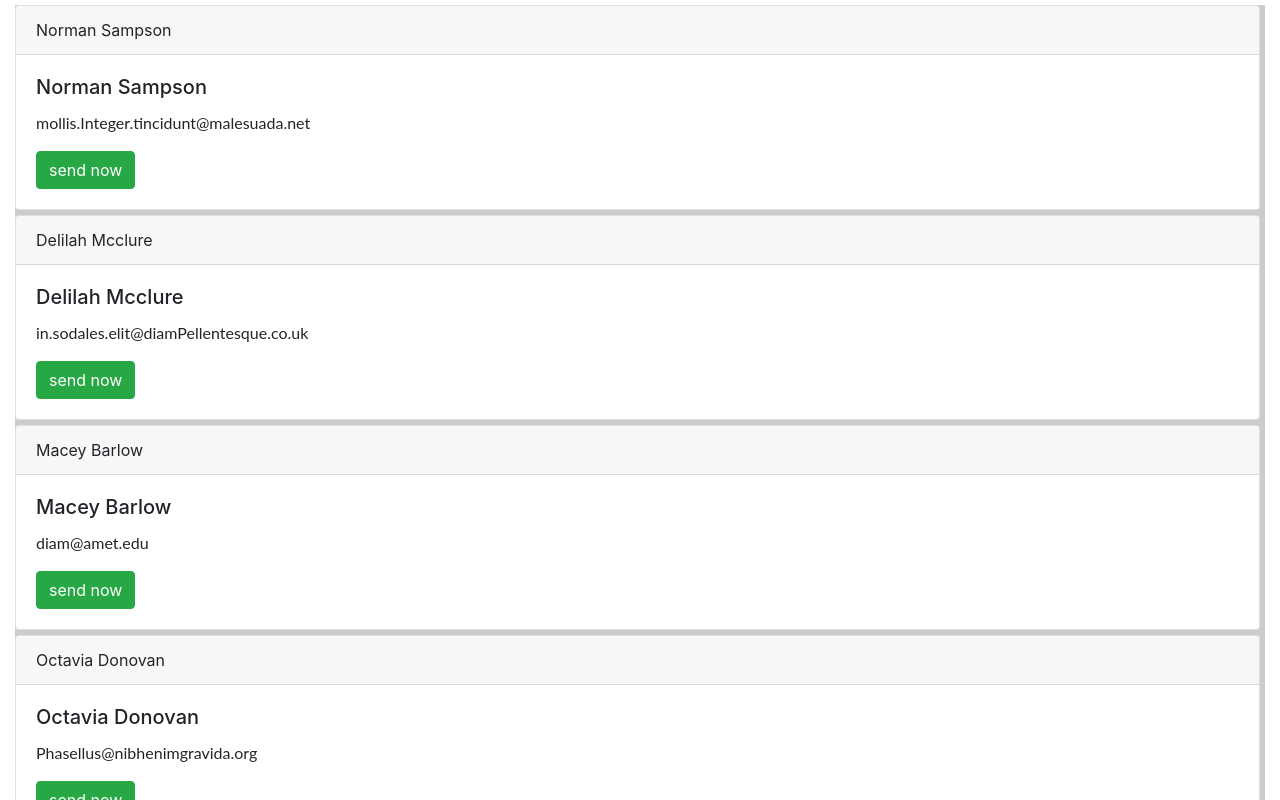
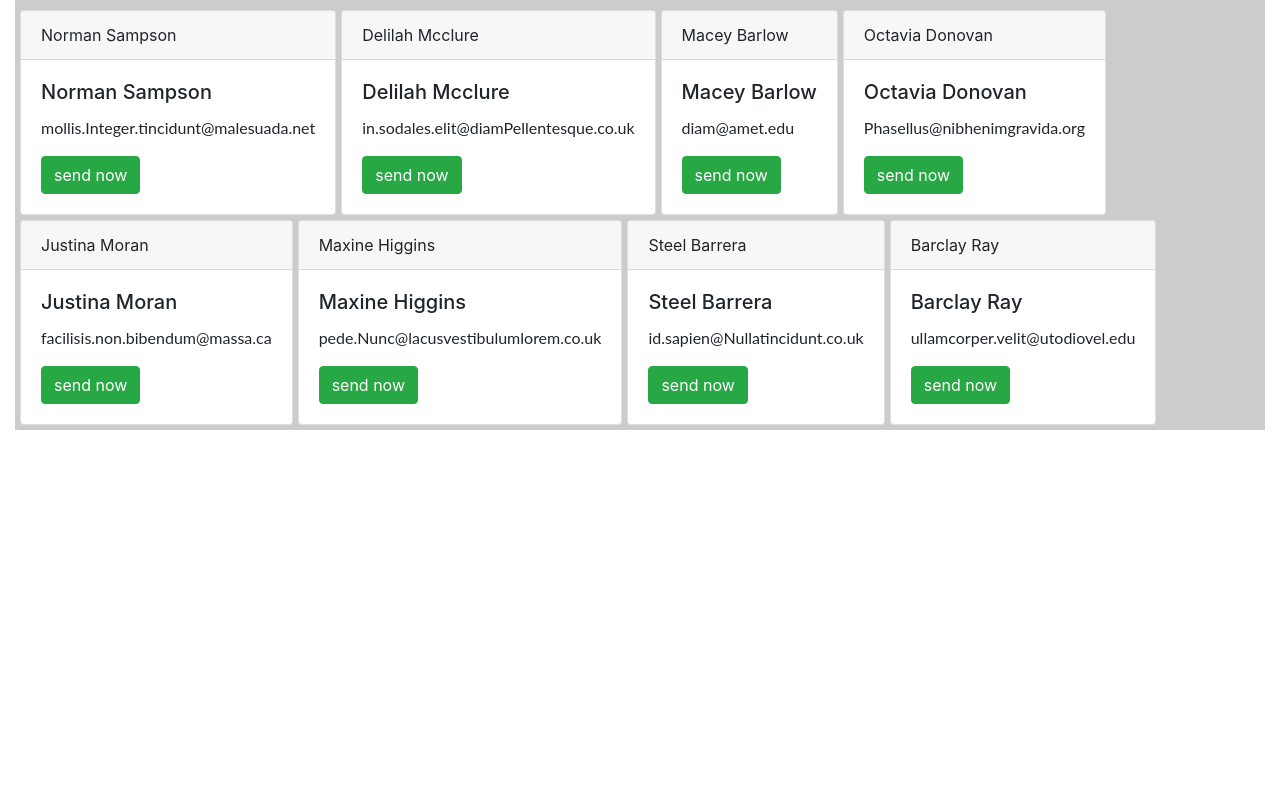
Before and after one commit to sauldesigner/angular-repeater, an Angular app: page / in a window 1280 px wide. Shown: the top 800 px of the page. Built offline with nearby package versions, Linux system fonts and the light colour scheme.

Commit message:
Apply flex styles

```diff
--- a/src/components/app/app.component.html
+++ b/src/components/app/app.component.html
@@ -2,10 +2,9 @@
 
 
 	<div block-repeater id="employeeRepeater" [data]="employees" propertyKeyName="employeeId" (selectedChanged)="employeeSelectedChanged($event)"
-	 containerClass="employeeContainer" elementClass="employeeElement">
+	 containerClass="d-flex flex-row justify-content-start align-items-start flex-wrap employeeContainer" elementClass="employeeElement">
 
 		<ng-template #blockRepeaterCustomTemplate let-employee="dataItem" let-employeeIsSelected="isSelected">
-
 
 			<div class="card" [ngClass]="{'border-primary bg-light': employeeIsSelected}">
 				<div class="card-header">
@@ -20,7 +19,6 @@
 				</div>
 			</div>
 
-
 		</ng-template>
 
 	</div>
--- a/src/components/app/app.component.ts
+++ b/src/components/app/app.component.ts
@@ -20,7 +20,7 @@ constructor(private _employeeService: EmployeeService){
   }
 
   private getEmployees(): void {
-    this._employees = this._employeeService.getEmployeesOnRange(0, 6);
+    this._employees = this._employeeService.getEmployeesOnRange(0, 8);
   }
 
 
--- a/src/styles.css
+++ b/src/styles.css
@@ -6,6 +6,7 @@
   border: 1px solid #858585;
 }
 .employeeContainer {
+  padding: 5px;
   background-color: #ccc;
 }
 .employeeElement {
```
